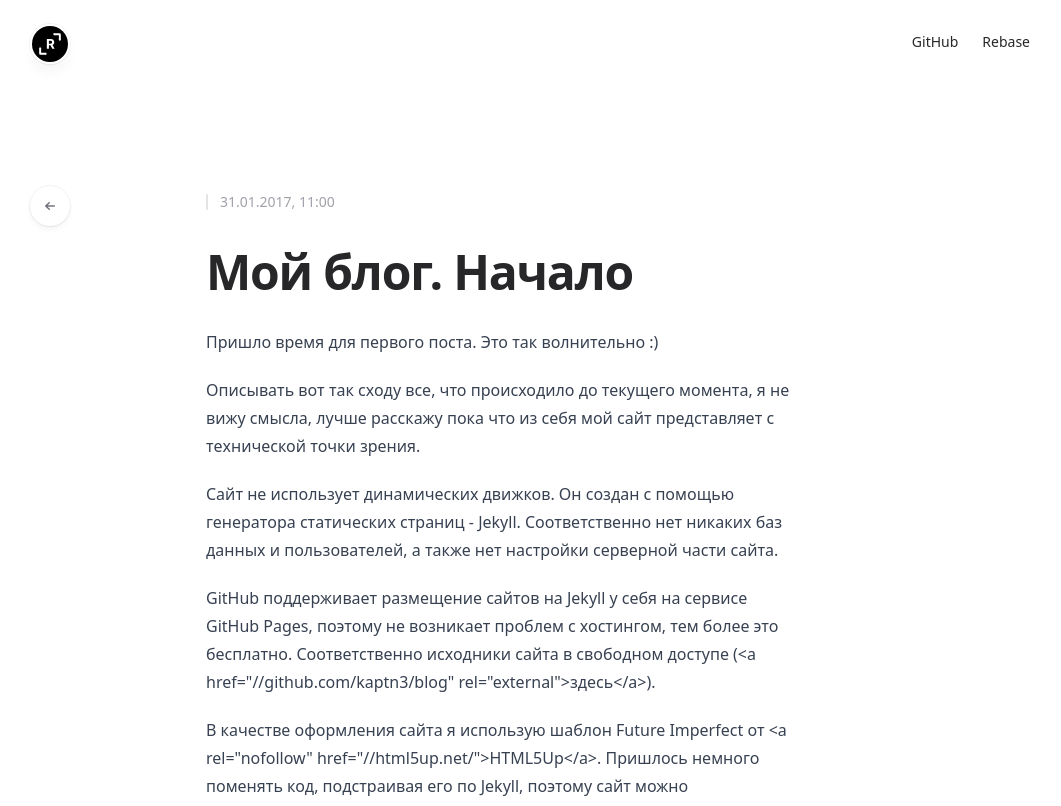
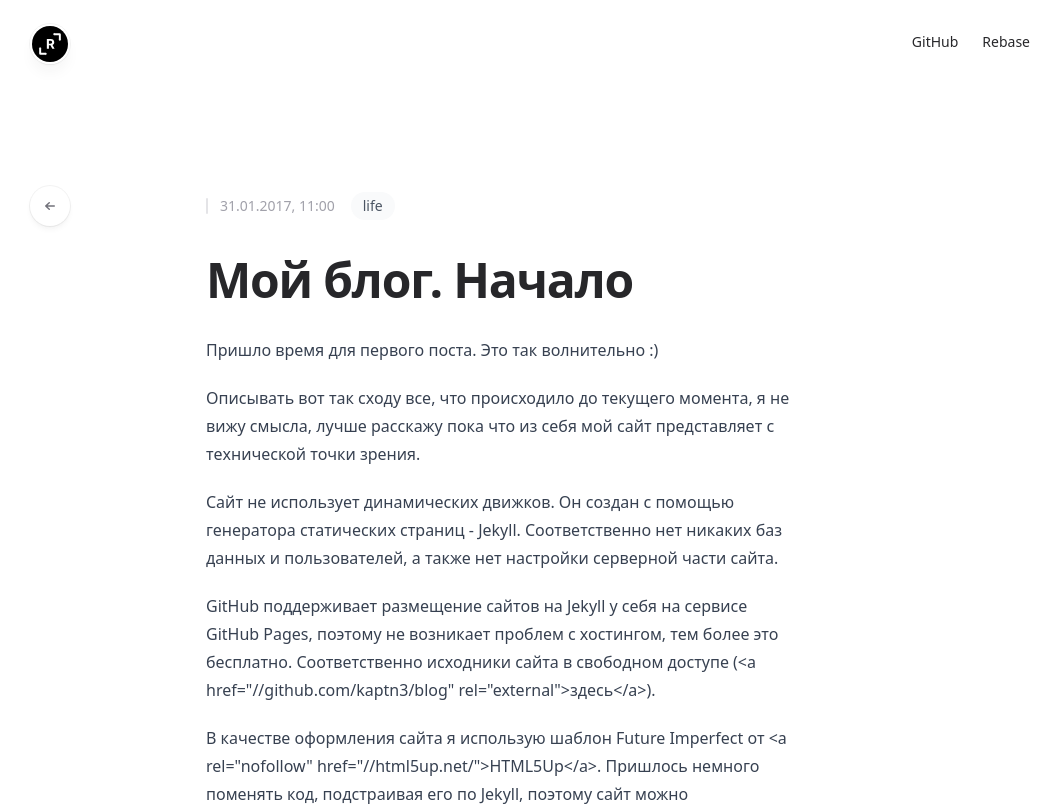
Before and after one commit to kaptn3/dev-blog-theme, a Next.js app: page /posts/2017-01-31-first-post in a window 1280 px wide. Shown: the top 806 px of the page, without its empty margins (98-1159 px from the left). Built offline with nearby package versions, Linux system fonts and the light colour scheme.

Commit message:
feat: add category

```diff
--- a/src/app/posts/[slug]/page.tsx
+++ b/src/app/posts/[slug]/page.tsx
@@ -15,7 +15,7 @@ export default function Post({ params }) {
       <BackButton />
       <article className="my-16 lg:my-32">
         <header className="flex flex-col">
-          <Time date={post.date} />
+          <Time post={post} />
           <h1 className="mt-6 text-4xl font-bold tracking-tight text-zinc-800 sm:text-5xl">{post.title}</h1>
         </header>
         <div
--- a/src/components/Header/Header.tsx
+++ b/src/components/Header/Header.tsx
@@ -1,6 +1,5 @@
 import {Navbar} from "@/components/Navbar";
 import {Logo} from "@/components/Logo";
-import {NavbarMobile} from "@/components/NavbarMobile";
 
 export const Header = () => {
   return (
--- a/src/components/PostCard/PostCard.tsx
+++ b/src/components/PostCard/PostCard.tsx
@@ -16,7 +16,7 @@ export const PostCard = ({ post }: PostCardProps) => {
           <span className="relative z-10">{post.title}</span>
         </Link>
       </h2>
-      <Time date={post.date} />
+      <Time post={post} />
       <p className="relative z-10 mt-2 text-sm text-zinc-600">
         {post.content}
       </p>
--- a/src/components/Time/Time.tsx
+++ b/src/components/Time/Time.tsx
@@ -1,16 +1,33 @@
 import {format} from "date-fns";
+import {IPost} from "@/types";
 
 interface TimeProps {
-  date: string
+  post: IPost
 }
 
-export const Time = ({ date }: TimeProps) => {
+export const Time = ({ post }: TimeProps) => {
   return (
-    <time className="relative z-10 order-first mb-3 flex items-center text-sm text-zinc-400 pl-3.5" dateTime={date}>
-        <span className="absolute inset-y-0 left-0 flex items-center" aria-hidden="true">
-          <span className="h-4 w-0.5 rounded-full bg-zinc-200"/>
-        </span>
-      {format(new Date(date), "dd.MM.yyyy, HH:mm")}
-    </time>
+    <div className="flex items-center gap-x-4 order-first relative z-10 mb-3 text-sm text-zinc-400">
+      <span className="absolute inset-y-0 left-0 flex items-center" aria-hidden="true">
+        <span className="h-4 w-0.5 rounded-full bg-zinc-200"/>
+      </span>
+      <time className="text-zinc-400 pl-3.5" dateTime={post.date}>
+        {format(new Date(post.date), "dd.MM.yyyy, HH:mm")}
+      </time>
+      <a className="relative z-10 rounded-full bg-gray-50 text-gray-600 px-3 py-1" href="#">
+        {post.category}
+      </a>
+    </div>
   );
 };
+
+// export const Time = ({ post }: TimeProps) => {
+//   return (
+//     <time className="relative z-10 order-first mb-3 flex items-center text-sm text-zinc-400 pl-3.5" dateTime={post.date}>
+//         <span className="absolute inset-y-0 left-0 flex items-center" aria-hidden="true">
+//           <span className="h-4 w-0.5 rounded-full bg-zinc-200"/>
+//         </span>
+//       {format(new Date(post.date), "dd.MM.yyyy, HH:mm")}
+//     </time>
+//   );
+// };
```
